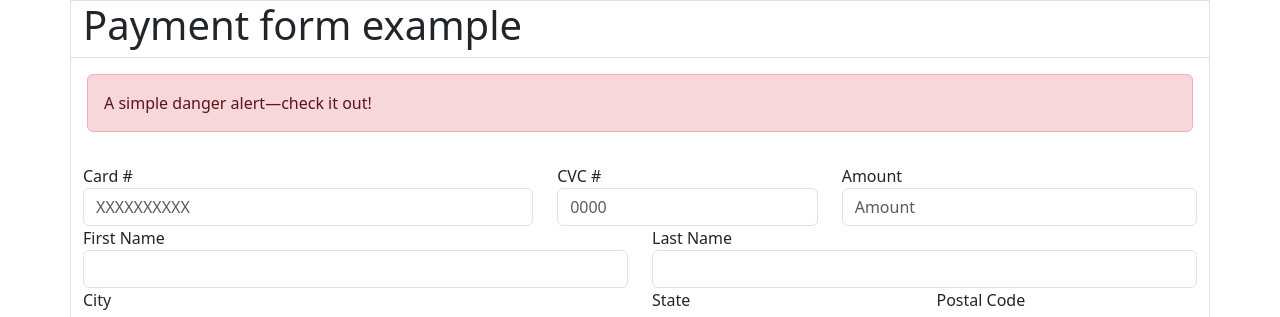
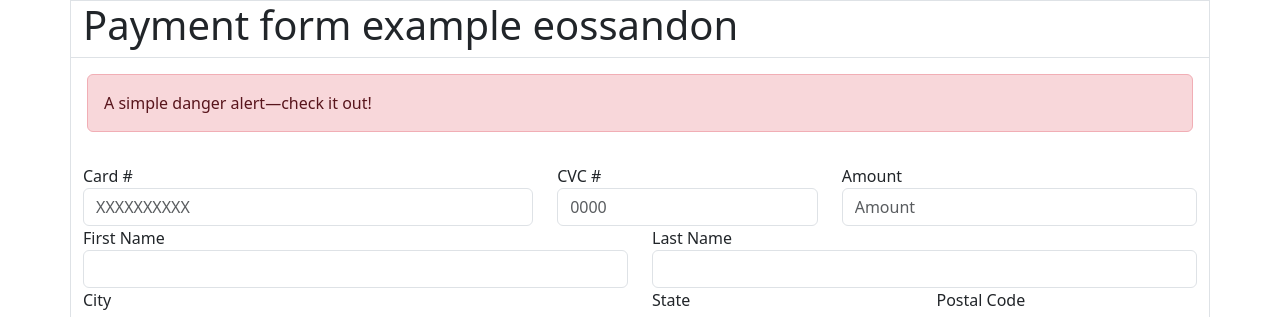
Before and after one commit to 4GeeksAcademy/formulario-eossandon, a plain HTML site: page index.html in a window 1280 px wide. Shown: the top 317 px of the page. Drawn offline with nearby package versions, Linux system fonts and the light colour scheme.

Commit message:
csmbio h1

```diff
--- a/index.html
+++ b/index.html
@@ -16,7 +16,7 @@
 <form class=" container border">
         <div class="row">
             <div class="col-12 border-bottom">
-                <h1>Payment form example</h1>
+                <h1>Payment form example eossandon</h1>
             </div>
         </div>
 
```
